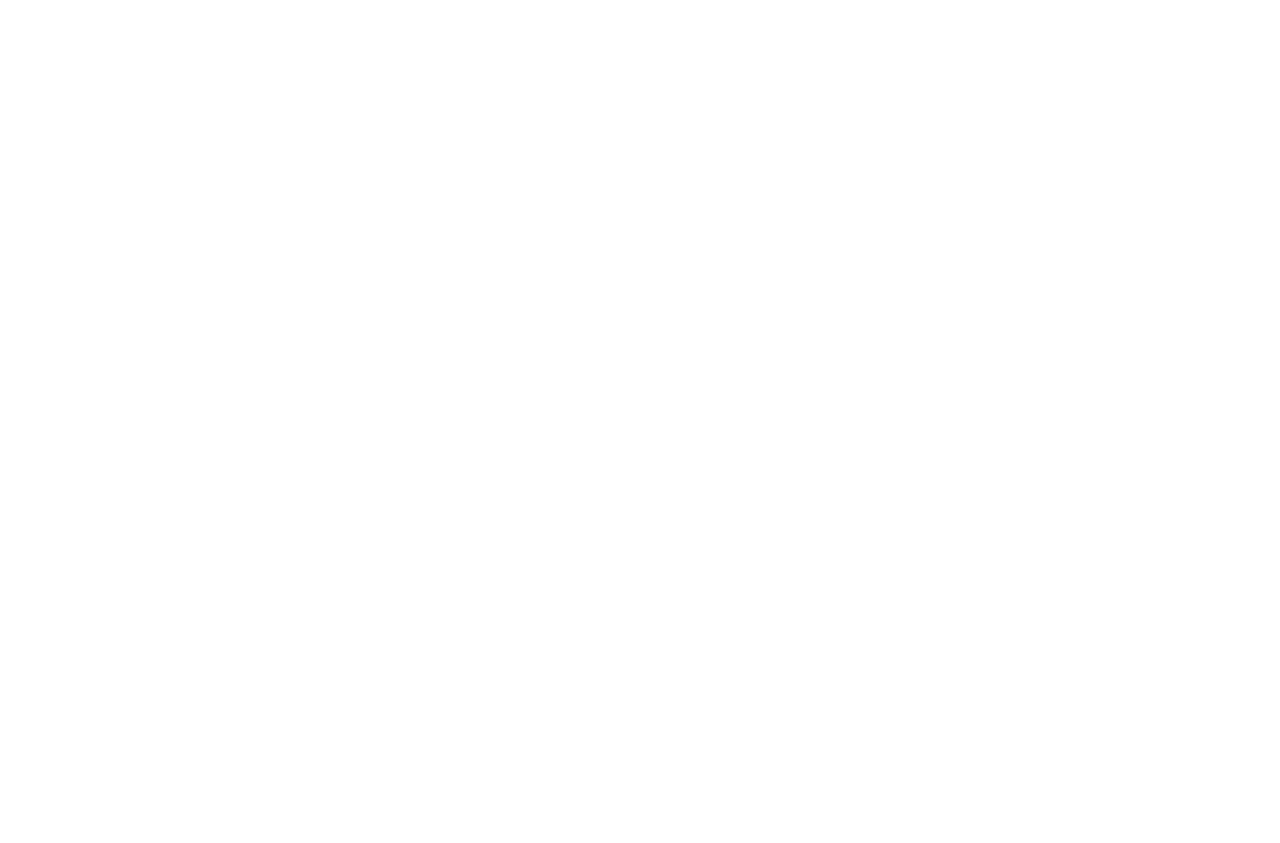
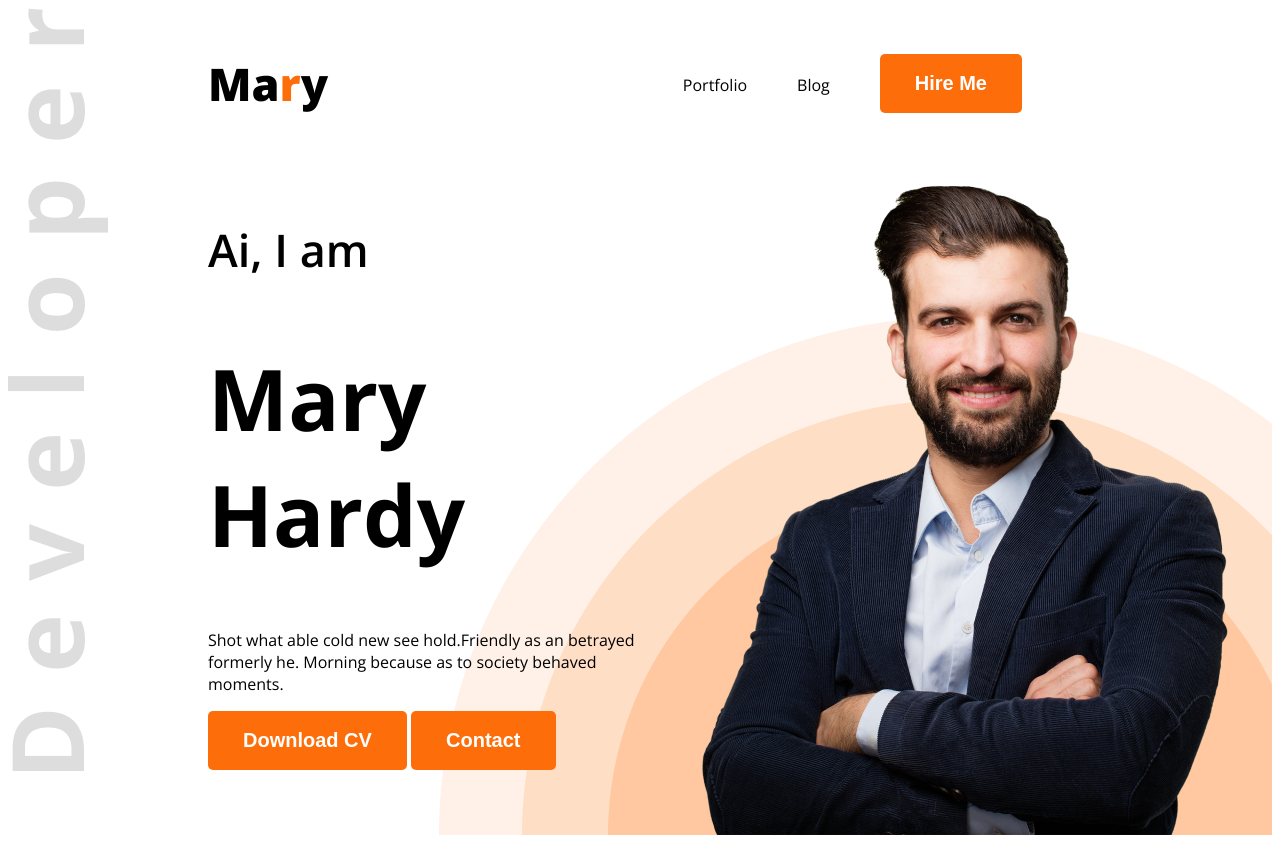
Before and after one commit to miazihad250/web-developer-protfolio, a plain HTML site: page index.html in a window 1280 px wide. Before the commit the page ends 800 px from the top, so only its background shows below. Drawn offline with nearby package versions, Linux system fonts and the light colour scheme.

Commit message:
added image and style

```diff
--- a/index.html
+++ b/index.html
@@ -1,13 +1,40 @@
 <!DOCTYPE html>
 <html lang="en">
+
 <head>
     <meta charset="UTF-8">
     <meta name="viewport" content="width=device-width, initial-scale=1.0">
     <title>Web Developer Portfolio</title>
+    <link rel="preconnect" href="https://fonts.googleapis.com">
+    <link rel="preconnect" href="https://fonts.gstatic.com" crossorigin>
+    <link href="https://fonts.googleapis.com/css2?family=Open+Sans:ital,wght@0,300..800;1,300..800&display=swap"
+        rel="stylesheet">
+    <link rel="stylesheet" href="style/portfolio.css">
 </head>
-<body>
-    <header>
 
+<body class="open-sans-noemal">
+    <header class="header">
+        <nav>
+            <h3 class="nav-title">Ma<span class="text-primary">r</span>y</h3>
+            <ul>
+                <li><a class="dark-2" href=""></a>Portfolio</li>
+                <li><a classdark-2=""></a>Blog</li>
+                <li><a href=""><button class="btn-primary">Hire Me</button></a></li>
+            </ul>
+        </nav>
+        <div class="banner">
+            <div class="banner-containt">
+  <h4 class="banner-greetings drak-2">Ai, I am</h4>
+  <h1 class="banner-title">Mary Hardy</h1>
+  <p class="banner-description">
+    Shot what able cold new see hold.Friendly as an betrayed formerly
+he. Morning because as to society behaved moments.
+  </p>
+  <button  class="btn-primary">Download CV</button>
+  <button class="btn-primary">Contact</button>
+            </div>
+            <img class="banner-profilor-pic" src="images/hardy.png" alt="">
+        </div>
     </header>
     <main>
 
@@ -16,4 +43,5 @@
 
     </footer>
 </body>
+
 </html>
--- /dev/null
+++ b/style/portfolio.css
@@ -0,0 +1,73 @@
+
+.open-sans-noemal {
+  font-family: "Open Sans", sans-serif;
+  font-optical-sizing: auto;
+  font-style: normal;
+  font-variation-settings:
+    "wdth" 100;
+}
+/* shared style */
+.text-primary{
+    color: #FD6E0A;
+}
+.dark-2{
+    color: #474747;
+}
+.btn-primary{
+    background-color: #FD6E0A;
+    font-weight: bold;
+    font-size: 20px;
+    color: white;
+    padding: 18px 35px;
+    border-radius: 5px;
+    border: none;
+}
+.header{
+    background-image: url('../images/developer.png'), url('../images/header_bg.png');
+    background-repeat: no-repeat;
+    background-position: top left,bottom right;
+}
+
+/* Nav styles */
+nav{
+    display: flex;
+    align-items: center;
+    justify-content: space-between;
+    margin: 0px 200px;
+}
+.nav-title{
+    font-weight: 800;
+    font-size: 45px;
+}
+nav ul{
+    display: flex;
+    align-items: center;
+}
+nav ul li{
+    list-style: none;
+    margin-right: 50px;
+}
+nav li a {
+    text-decoration: none;
+    font-size: 20px;
+}
+/* bannar styles */
+.banner-containt{
+    max-width: 580px;
+}
+.banner{
+    display: flex;
+    justify-content: space-between;
+    margin: 0 35px 0 200px;
+}
+.banner-greetings{
+    font-size: 45px;
+    font-weight: 600;
+}
+.banner-title{
+    font-weight: bold;
+    font-size: 85px;
+}
+.banner-profilor-pic{
+    width: 580;
+}
```
